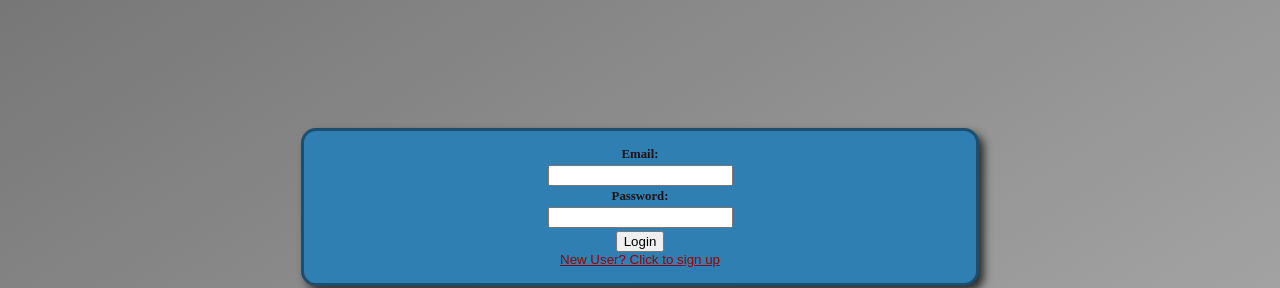
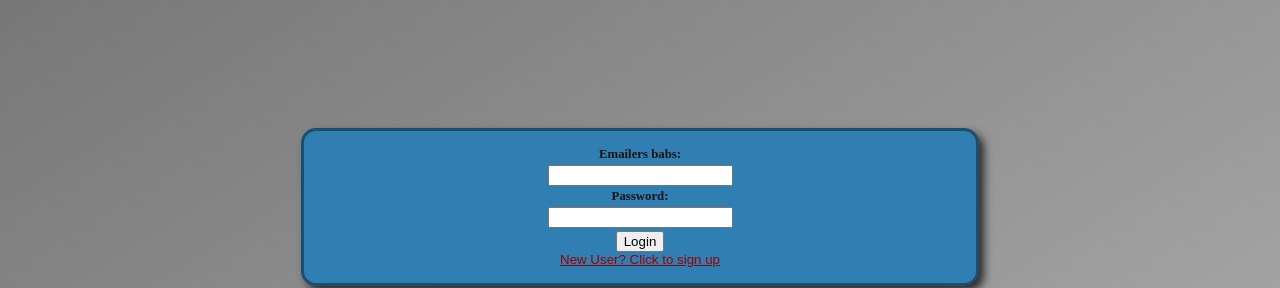
Before and after one commit to DanMW91/Age-of-Sigmar-Army-Builder, a React (Create React App) app: page /login in a window 1280 px wide. Shown: the top 288 px of the page. Built offline with nearby package versions, Linux system fonts and the light colour scheme.

Commit message:
testing branches
testing branches

```diff
--- a/src/components/Auth/LoginForm.js
+++ b/src/components/Auth/LoginForm.js
@@ -103,7 +103,7 @@ const LoginForm = () => {
         <Card className={classes.loginForm}>
           {loggingIn && (
             <form className={classes.authForm} onSubmit={loginHandler}>
-              <label htmlFor="email">Email:</label>
+              <label htmlFor="email">Emailers babs:</label>
               <input id="email" type="text" ref={emailInputRef} required />
               <label htmlFor="password">Password:</label>
               <input
```
